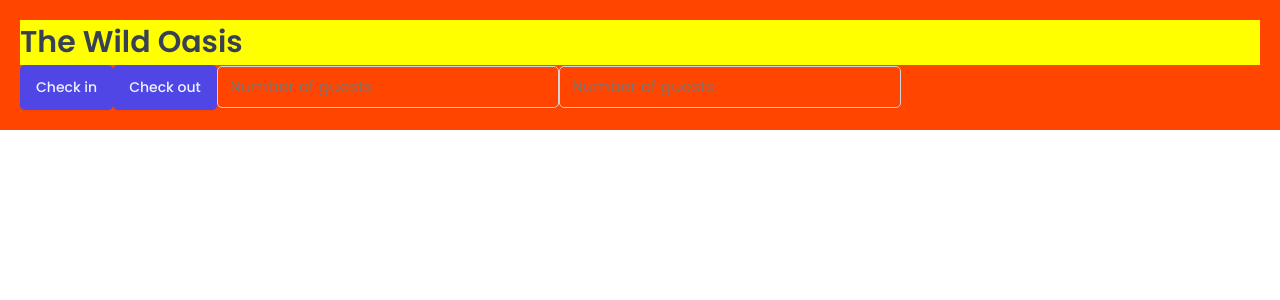
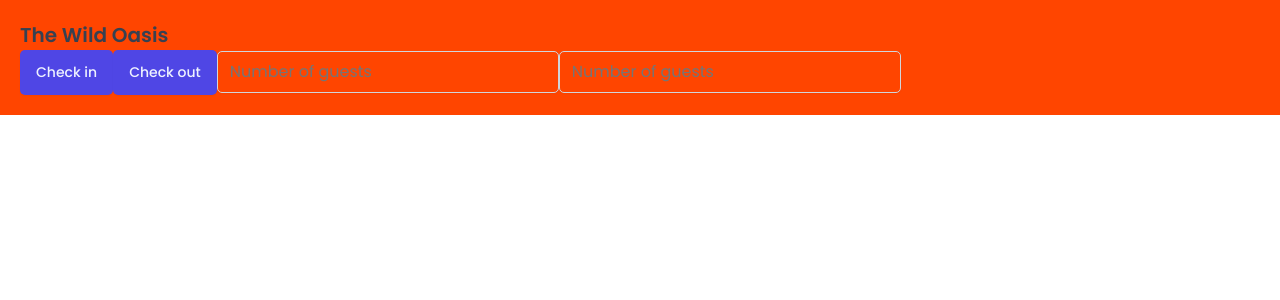
Before and after one commit to Moni-Yahwehson/Oasis, a React (Vite) app: page / in a window 1280 px wide. Shown: the top 300 px of the page. Built offline with nearby package versions, Linux system fonts and the light colour scheme; a web font is replaced by a local one.

Commit message:
Working on the heading UI

```diff
--- a/src/App.jsx
+++ b/src/App.jsx
@@ -2,12 +2,7 @@ import styled from "styled-components";
 import GlobalStyle from "./styles/GlobalStyle";
 import Button from "./ui/Button";
 import Input from "./ui/Input";
-
-const H1 = styled.h1`
-  font-size: 30px;
-  font-weight: 600;
-  background-color: yellow;
-`;
+import Heading from "./ui/Heading";
 
 const StyledApp = styled.div`
   background-color: orangered;
@@ -19,7 +14,7 @@ function App() {
     <>
       <GlobalStyle />
       <StyledApp>
-        <H1>The Wild Oasis</H1>
+        <Heading>The Wild Oasis</Heading>
         <Button onClick={() => alert("Check in")}>Check in</Button>
         <Button onClick={() => alert("Check out")}>Check out</Button>
 
--- /dev/null
+++ b/src/ui/Heading.jsx
@@ -0,0 +1,12 @@
+import styled, { css } from "styled-components";
+const test = css`
+  text-align: center;
+  ${10 > 5 && "  background-color: yellow"}
+`;
+
+const Heading = styled.h1`
+  font-size: 20px;
+  font-weight: 600;
+`;
+
+export default Heading;
```
